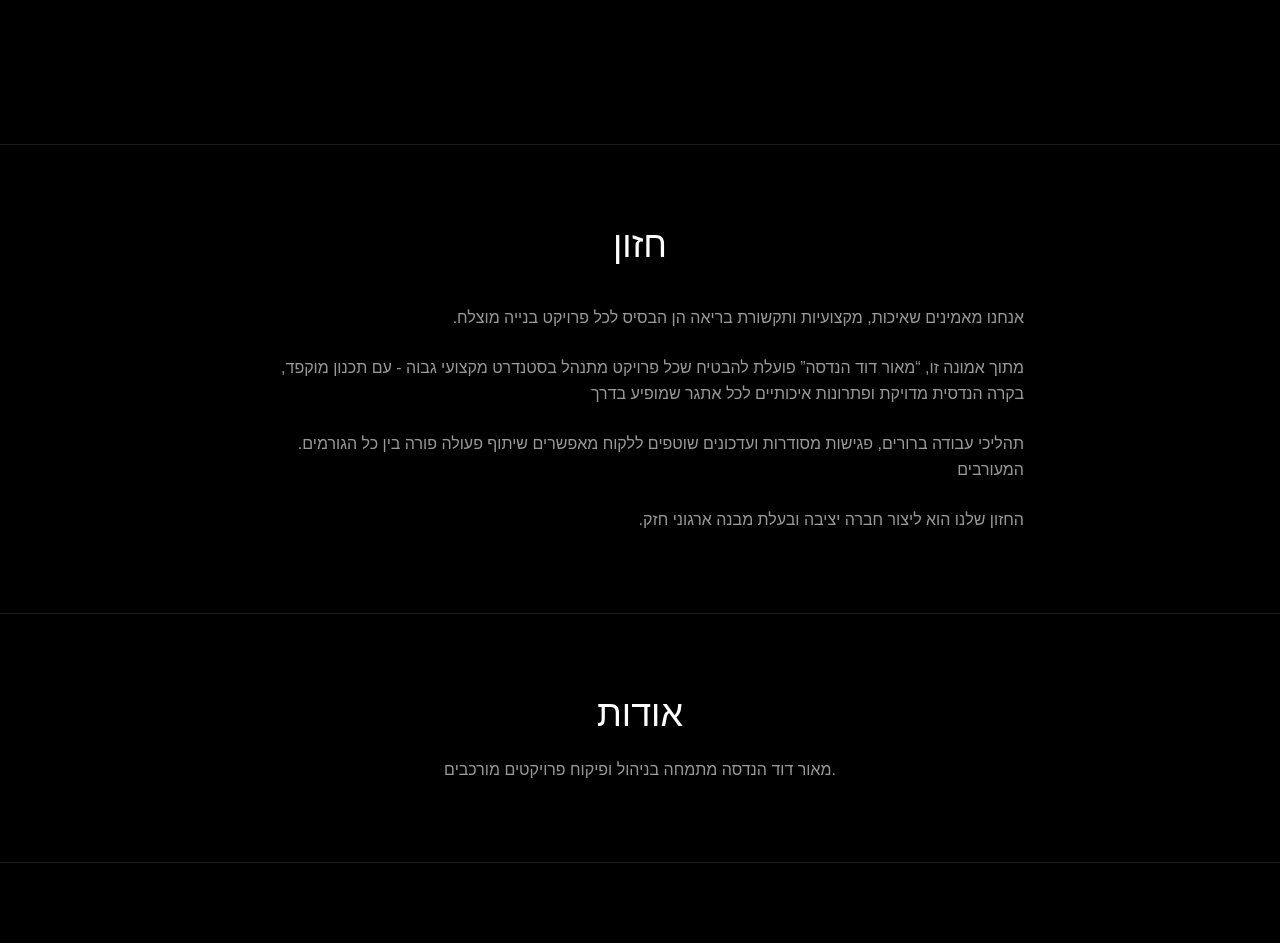
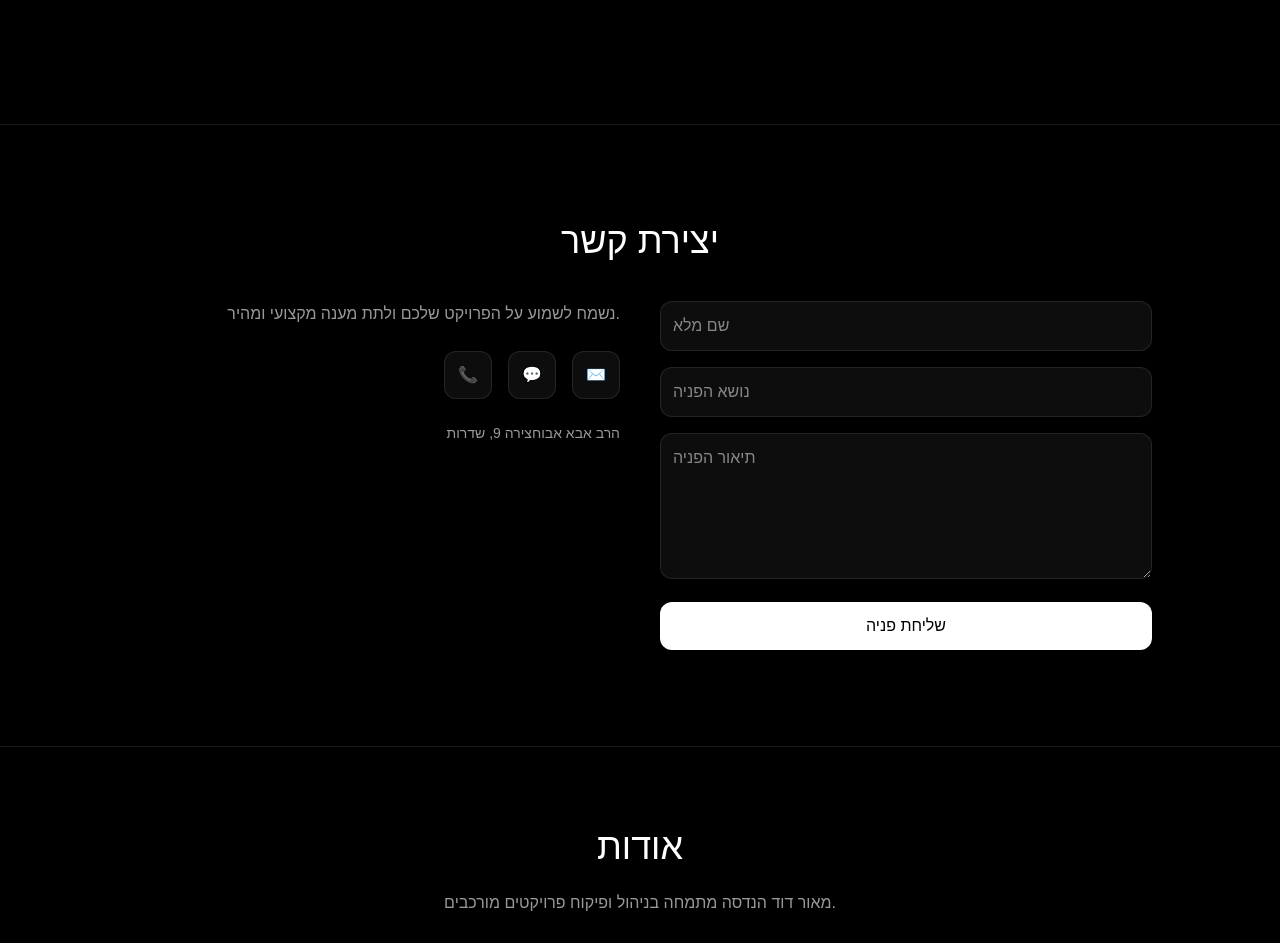
Before and after one commit to maordeng/construction-site, a Next.js app: page / in a window 1280 px wide. Shown: the part 2320-3263 px from the top of the page. Built offline with nearby package versions, Linux system fonts and the light colour scheme.

Commit message:
update contact section with form + icons + address

```diff
--- a/app/page.tsx
+++ b/app/page.tsx
@@ -27,12 +27,12 @@ export default function Home() {
     {
       title: "שכונת ״התמרים״",
       location: "קיבוץ חצרים",
-      desc: "מנהל פרויקט ופיקוח תחת חברת ״ב.קידר הנדסה״ - 52 יח״ד משלב פיתוח ותשתיות ועד מפתח",
+      desc: "מנהל פרויקט ופיקוח תחת חברת ״ב.קידר הנדסה״ - 52 יח״ד",
       images: [
         "/projects/project2/1.jpg",
         "/projects/project2/2.jpg",
         "/projects/project2/3.jpg",
-        "/projects/project2/4.jpg"
+        "/projects/project2/4.jpg",
       ],
     },
     {
@@ -137,25 +137,25 @@ export default function Home() {
                 title: "ניהול פרויקטים",
                 desc: "ליווי מלא של הפרויקט מתחילתו ועד סופו.",
                 content:
-                  "ניהול כולל של פרויקטים משלב התכנון ועד המסירה. תיאום בין יועצים, קבלנים וספקים, בקרה על לוחות זמנים, תקציב ואיכות ביצוע.",
+                  "ניהול כולל של פרויקטים משלב התכנון ועד המסירה, כולל תיאום בין כל הגורמים ובקרה מלאה על איכות ולוחות זמנים.",
               },
               {
                 title: "פיקוח בנייה פרטית",
                 desc: "בקרה הנדסית צמודה לבתים פרטיים.",
                 content:
-                  "פיקוח הנדסי צמוד לבנייה פרטית משלב התכנון ועד סיום הביצוע. בדיקות תכניות, מניעת טעויות, פיקוח קבלנים ותיאום מלא בשטח.",
+                  "פיקוח צמוד על כל שלבי הבנייה, בדיקות תכניות, מניעת טעויות ותיאום מלא מול הקבלנים בשטח.",
               },
               {
                 title: "פיקוח מוסדי",
                 desc: "ניהול ופיקוח פרויקטים ציבוריים.",
                 content:
-                  "ניהול ופיקוח פרויקטים מוסדיים עם עמידה בתקנים ובקרה הנדסית מלאה.",
+                  "ניהול פרויקטים ציבוריים עם בקרה הנדסית מלאה ועמידה בתקנים.",
               },
               {
                 title: "ליווי יזמים",
                 desc: "ייעול תהליכים ושיפור ביצוע בשטח.",
                 content:
-                  "ליווי יזמים משלב הרעיון ועד המסירה כולל ניתוחים כלכליים ותכנון מוקדם.",
+                  "ליווי יזמים משלב הרעיון ועד מסירה תוך בקרה תקציבית ותכנונית.",
               },
             ].map(({ title, desc, content }) => (
               <div
@@ -320,7 +320,7 @@ export default function Home() {
                 ✕
               </button>
 
-              {/* ✅ THUMBNAILS RESTORED */}
+              {/* thumbnails */}
               <div className="flex justify-center gap-3 mt-6">
                 {activeProject.images.map((img: string, index: number) => (
                   <button
@@ -343,37 +343,111 @@ export default function Home() {
 
       </section>
 
-      {/* VISION */}
-      <section id="vision" className="bg-black border-t border-white/10 py-20 px-4 sm:px-6 text-center">
+      {/* CONTACT (UPDATED) */}
+      <section
+        id="contact"
+        className="bg-black border-t border-white/10 py-24 px-4 sm:px-6 text-center"
+      >
+        <h2 className="text-4xl font-light mb-10">יצירת קשר</h2>
 
-        <h2 className="text-4xl font-light mb-10">חזון</h2>
+        <div className="max-w-5xl mx-auto grid grid-cols-1 md:grid-cols-2 gap-10 text-right">
 
-        <div className="max-w-3xl mx-auto text-white/60 space-y-6 leading-relaxed text-right">
+          {/* INFO */}
+          <div className="space-y-6">
 
-          <p>
-            .אנחנו מאמינים שאיכות, מקצועיות ותקשורת בריאה הן הבסיס לכל פרויקט בנייה מוצלח
-          </p>
+            <p className="text-white/60 leading-relaxed">
+              נשמח לשמוע על הפרויקט שלכם ולתת מענה מקצועי ומהיר.
+            </p>
 
-          <p className="mb-6">
-            מתוך אמונה זו, “מאור דוד הנדסה” פועלת להבטיח שכל פרויקט מתנהל בסטנדרט מקצועי גבוה -
-            עם תכנון מוקפד, בקרה הנדסית מדויקת ופתרונות איכותיים לכל אתגר שמופיע בדרך
-          </p>
+            <div className="flex gap-4 justify-end">
 
-          <p className="mb-6">
-            .תהליכי עבודה ברורים, פגישות מסודרות ועדכונים שוטפים ללקוח מאפשרים שיתוף פעולה פורה בין כל הגורמים המעורבים
-          </p>
+              <a
+                href="tel:0549762390"
+                className="w-12 h-12 flex items-center justify-center rounded-xl bg-white/5 border border-white/10 hover:border-white/30"
+              >
+                📞
+              </a>
 
-          <p>
-            .החזון שלנו הוא ליצור חברה יציבה ובעלת מבנה ארגוני חזק
-          </p>
+              <a
+                href="https://wa.me/972549762390"
+                target="_blank"
+                className="w-12 h-12 flex items-center justify-center rounded-xl bg-white/5 border border-white/10 hover:border-white/30"
+              >
+                💬
+              </a>
+
+              <a
+                href="mailto:office@maordeng.com"
+                className="w-12 h-12 flex items-center justify-center rounded-xl bg-white/5 border border-white/10 hover:border-white/30"
+              >
+                ✉️
+              </a>
+
+            </div>
+
+            <div className="text-white/60 text-sm">
+              הרב אבא אבוחצירה 9, שדרות
+            </div>
+
+          </div>
+
+          {/* FORM */}
+          <form
+            className="space-y-4"
+            onSubmit={(e) => {
+              e.preventDefault();
+
+              const form = e.currentTarget as HTMLFormElement;
+              const name = (form.elements.namedItem("name") as HTMLInputElement).value;
+              const subject = (form.elements.namedItem("subject") as HTMLInputElement).value;
+              const message = (form.elements.namedItem("message") as HTMLTextAreaElement).value;
+
+              const mailto = `mailto:office@maordeng.com?subject=${encodeURIComponent(
+                subject
+              )}&body=${encodeURIComponent(
+                `שם: ${name}\n\nהודעה:\n${message}`
+              )}`;
+
+              window.location.href = mailto;
+            }}
+          >
+
+            <input
+              name="name"
+              placeholder="שם מלא"
+              className="w-full p-3 rounded-xl bg-white/5 border border-white/10 text-white"
+              required
+            />
+
+            <input
+              name="subject"
+              placeholder="נושא הפניה"
+              className="w-full p-3 rounded-xl bg-white/5 border border-white/10 text-white"
+              required
+            />
+
+            <textarea
+              name="message"
+              placeholder="תיאור הפניה"
+              rows={5}
+              className="w-full p-3 rounded-xl bg-white/5 border border-white/10 text-white"
+              required
+            />
+
+            <button
+              type="submit"
+              className="w-full bg-white text-black py-3 rounded-xl hover:opacity-90 transition"
+            >
+              שליחת פניה
+            </button>
+
+          </form>
 
         </div>
-
       </section>
 
       {/* ABOUT */}
       <section id="about" className="bg-black border-t border-white/10 py-20 px-4 sm:px-6 text-center">
-
         <h2 className="text-4xl font-light mb-6">אודות</h2>
 
         <p className="text-white/60 max-w-2xl mx-auto">
@@ -382,6 +456,7 @@ export default function Home() {
       </section>
 
       {/* CONTACT */}
+
       <section id="contact" className="bg-black border-t border-white/10 py-24 px-4 sm:px-6 text-center">
 
         <h2 className="text-4xl font-light mb-6">יצירת קשר</h2>
```
